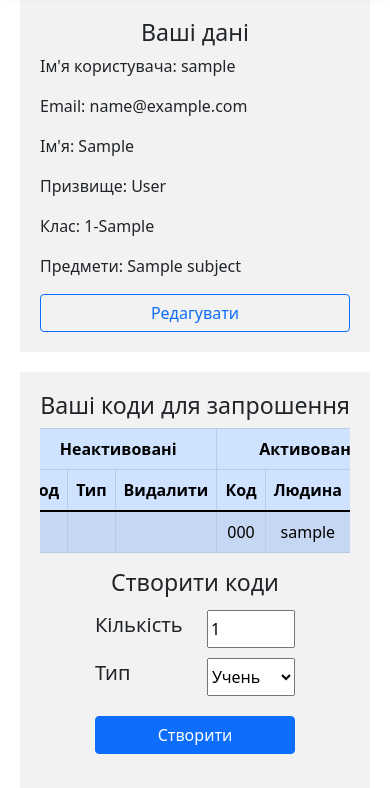
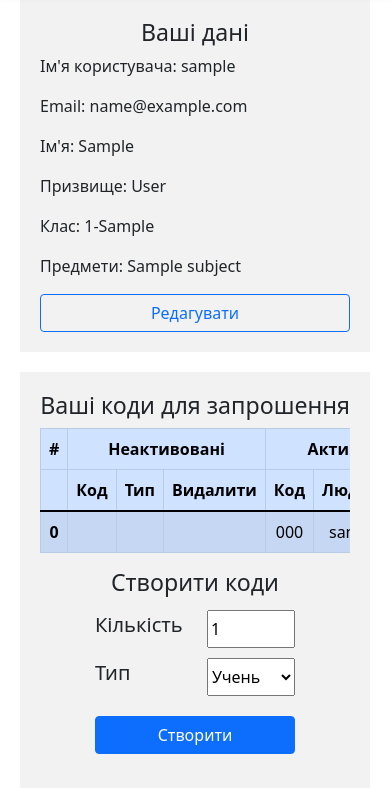
Before and after one commit to Gerfest/Lyceum, a Django app: page /profile/ in a window 390 px wide. Shown: the part 79-867 px from the top of the page. Run offline with Django 3.2, Linux system fonts and the light colour scheme; a user stored in the database is signed in; tables that the repository leaves empty hold one stand-in row (values such as "Sample post").

Commit message:
Table hotfix

```diff
--- a/static/css/profile.css
+++ b/static/css/profile.css
@@ -129,6 +129,10 @@ h1, h2, h3, h4, h5, h5 {
         width: 100%;
     }
 
+    .table-wrapper {
+        justify-content: left;
+    }
+
     .exit_button {
         width: 100%;
     }
```
